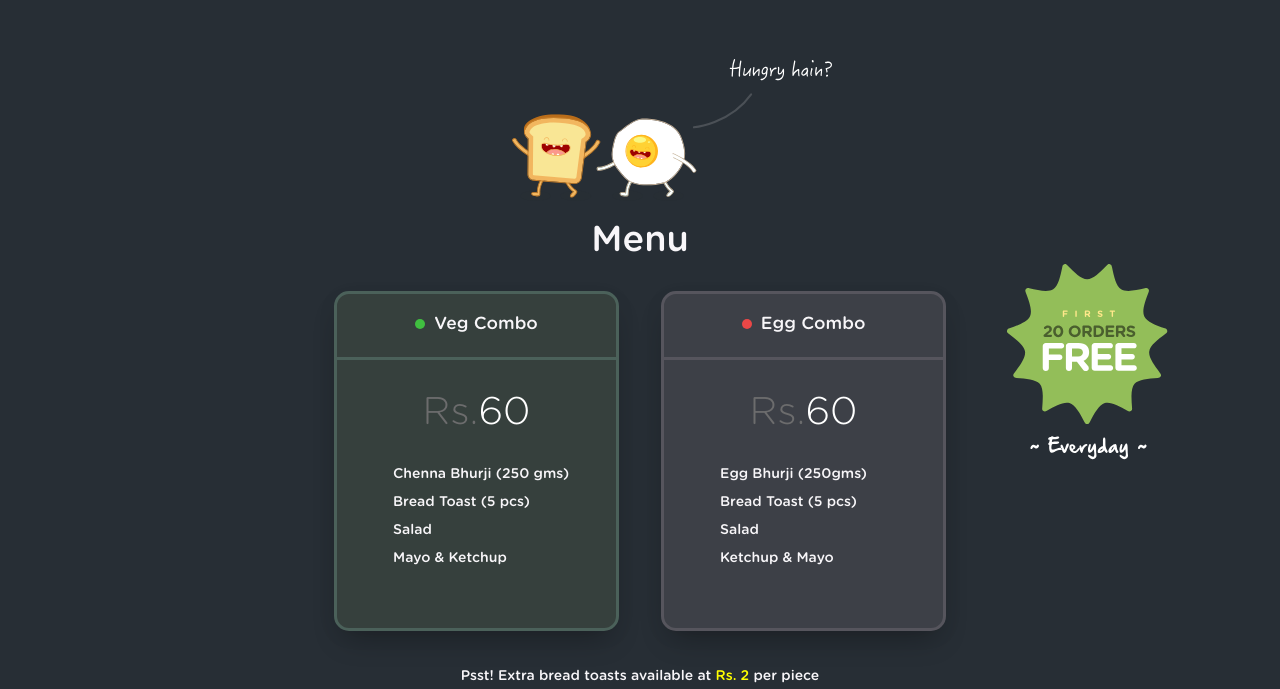
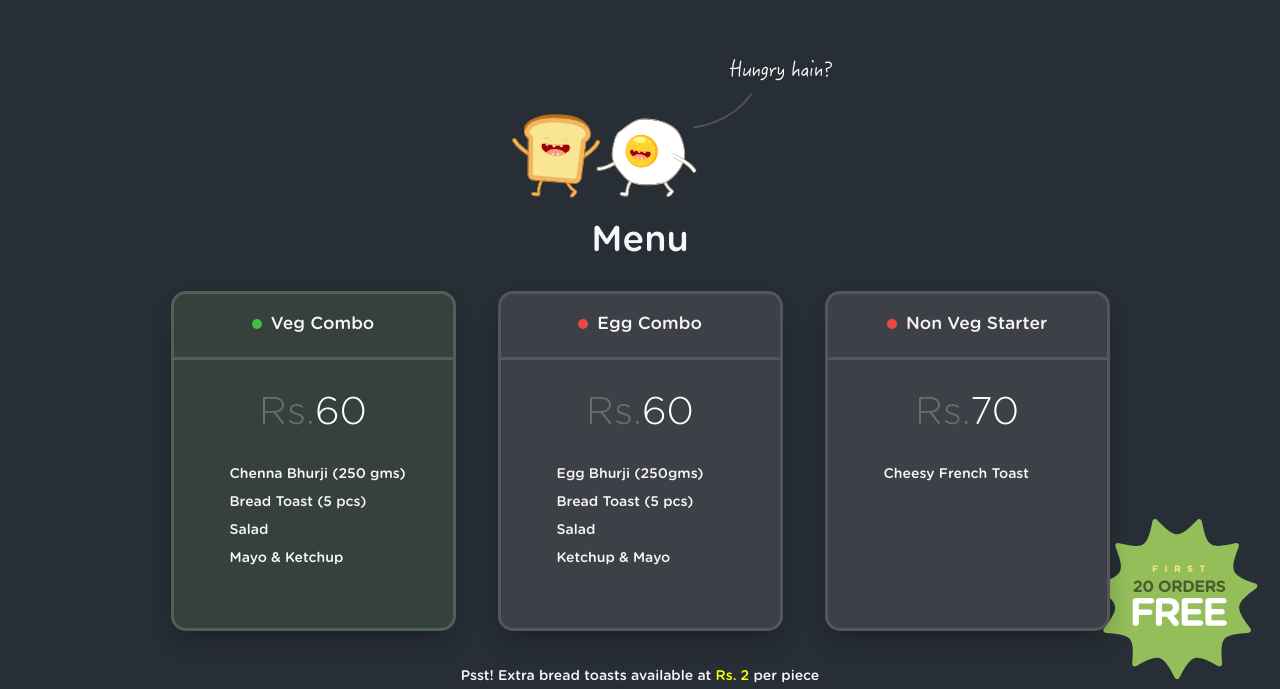
Before and after one commit to samir-patnaik/bhurjiman, a plain HTML site: page index.html in a window 1280 px wide. Shown: the part 876-1565 px from the top of the page. Drawn offline with nearby package versions, Linux system fonts and the light colour scheme.

Commit message:
Chessy Non-Veg Starter added to the Menu

```diff
--- a/index.html
+++ b/index.html
@@ -103,7 +103,7 @@
           #menu {
             background-image: url("assets/svg/free-orders.svg");
             background-repeat: no-repeat;
-            background-position: 90% 35%;
+            background-position: 98% 70%;
           }
 
           .invisible-large-screen {
@@ -323,7 +323,7 @@
                <span class="icon-bar"></span>
                <span class="icon-bar"></span>
              </button>
-             <!--<a class="navbar-brand" href="#">Bhurji Man</a>-->
+             <a class="navbar-brand" href="#">Bhurji Man</a>
            </div>
                <div class="navbar-collapse collapse">
                  <ul class="nav navbar-nav">
@@ -402,7 +402,7 @@
               </ul>
             </div> <!-- End Veg Combo -->
 
-          <!-- Non Veg Combo -->
+          <!-- Egg Combo -->
           <div class="pricing__item" id="nveg">
               <h3 class="pricing__title" id="nveg">
                   <span><div class="circle" id="nveg"></div></span>
@@ -415,6 +415,25 @@
                 <li class="pricing__feature">Ketchup & Mayo</li>
               </ul>
             </div> <!-- End Egg Combo -->
+
+
+          <!-- Egg Combo -->
+          <div class="pricing__item" id="nveg">
+              <h3 class="pricing__title" id="nveg">
+                  <span><div class="circle" id="nveg"></div></span>
+                Non Veg Starter</h3>
+              <div class="pricing__price"><span class="pricing__currency"><span style="color:#6c6c6d;">Rs.</span>70</span></div>
+              <ul class="pricing__feature-list">
+                <li class="pricing__feature">Cheesy French Toast</li>
+                <!-- <li class="pricing__feature">Bread Toast (5 pcs)</li> -->
+                <!-- <li class="pricing__feature">Salad</li> -->
+                <!-- <li class="pricing__feature">Ketchup & Mayo</li> -->
+              </ul>
+            </div> <!-- End Egg Combo -->
+
+
+
+
           </div>  <!-- End Pricing -->
 
       </div> <!--End Row -->
```
